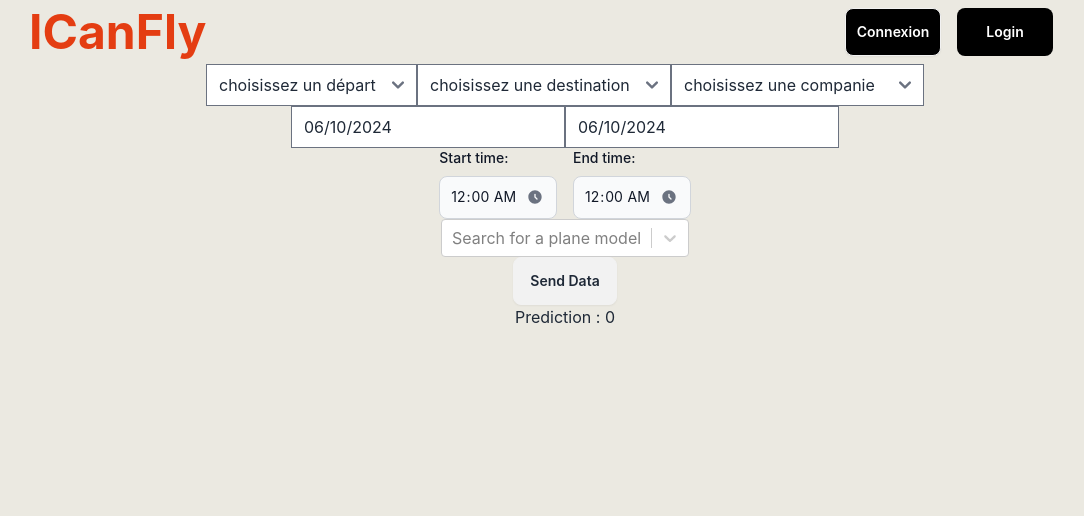
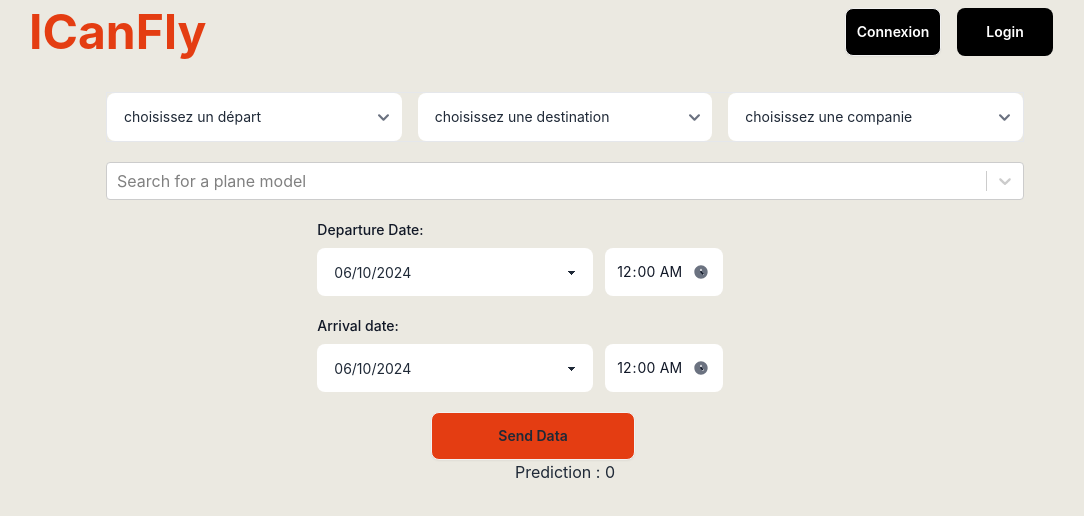
Before and after one commit to ICanFlyEfrei/ICanFlyFrontML, a React (Vite) app: page /search in a window 1280 px wide. Shown: the top 516 px of the page, without its empty margins (75-1159 px from the left). Built offline with nearby package versions, Linux system fonts and the light colour scheme.

Commit message:
add search parameters to companies

```diff
--- a/src/components/SearchBar/SearchBar.tsx
+++ b/src/components/SearchBar/SearchBar.tsx
@@ -15,14 +15,19 @@ export const SearchBar = (): JSX.Element => {
     const [selectedDeparture, setSelectedDeparture] = useState<string>("");
     const [selectedDestination, setSelectedDestination] = useState<string>("");
     const [selectedCompany, setSelectedCompany] = useState<string>("");
-    const [startDate, setStartDate] = useState(new Date());
-    const [endDate, setEndDate] = useState(new Date());
+
     const [selectedModel, setSelectedModel] = useState<string>("");
-    const [prediction, setPrediction] = useState<number>(0)
-
     const [options, setOptions] = useState<PlaneOption[]>([]);
     const [loading, setLoading] = useState<boolean>(false);
     const [inputValue, setInputValue] = useState<string>('');
+
+    const [startDate, setStartDate] = useState(new Date());
+    const [endDate, setEndDate] = useState(new Date());
+    const [startTime, setStartTime] = useState(new String());
+    const [endTime, setEndTime] = useState(new String());
+
+
+    const [prediction, setPrediction] = useState<number>(0)
 
     const onChange = (event: React.ChangeEvent<HTMLSelectElement>) => {
         const { name, value } = event.target;
@@ -67,6 +72,18 @@ export const SearchBar = (): JSX.Element => {
         setLoading(false);
     };
 
+    const handleDateChange = (event: React.ChangeEvent<HTMLInputElement>) => {
+        const {name, value} = event.target;
+        if (name === "start-time"){
+            setStartTime(value)
+            console.log("Start time setted to :", value)
+        }
+        else if (name === "end-time"){
+            setEndTime(value)
+            console.log("Ebd time setted to", value)
+        }
+    }
+
     const handleButtonClick = () => {
         const queryParams = new URLSearchParams();
         queryParams.append('weekday', startDate.getDay().toString());
@@ -88,60 +105,27 @@ export const SearchBar = (): JSX.Element => {
     };
 
     return (
-        <div className="flex flex-col items-center">
-            <div>
-                <select name="departure" onChange={onChange}>
+        <div className="flex flex-col items-center p-7"  >
+            <div className="grid grid-cols-3 gap-4 w-3/4 border mb-5">
+                <select className="select" name="departure" onChange={onChange}>
                     <option value={undefined} > choisissez un départ</option>
                     {Object.entries(PlaneData.airports).map(([airport, value]) => (
                         <option value={value}>{airport}</option>
                     ))}
                 </select>
-                <select name="destination" onChange={onChange}>
+                <select className="select" name="destination" onChange={onChange}>
                     <option value={undefined} > choisissez une destination</option>
                     {Object.entries(PlaneData.airports).map(([airport, value]) => (
                         <option value={value}>{airport}</option>
                     ))}
                 </select>
-                <select name="companies" onChange={onChange}>
+                <select className="select" name="companies" onChange={onChange}>
                     <option value={undefined} > choisissez une companie</option>
                     {Object.entries(PlaneData.companies).map(([company, value]) => (
                         <option value={value}>{company}</option>
                     ))}
                 </select>
             </div>
-
-            <div>
-                <DatePicker selected={startDate} onChange={(date: Date) => setStartDate(date)} />
-                <DatePicker selected={endDate} onChange={(date: Date) => setEndDate(date)} />
-            </div>
-
-            <div>
-                <form className="max-w-[16rem] mx-auto grid grid-cols-2 gap-4">
-                    <div>
-                        <label className="block mb-2 text-sm font-medium text-gray-900 dark:text-white">Start time:</label>
-                        <div className="relative">
-                            <div className="absolute inset-y-0 end-0 top-0 flex items-center pe-3.5 pointer-events-none">
-                                <svg className="w-4 h-4 text-gray-500 dark:text-gray-400" aria-hidden="true" xmlns="http://www.w3.org/2000/svg" fill="currentColor" viewBox="0 0 24 24">
-                                    <path fill-rule="evenodd" d="M2 12C2 6.477 6.477 2 12 2s10 4.477 10 10-4.477 10-10 10S2 17.523 2 12Zm11-4a1 1 0 1 0-2 0v4a1 1 0 0 0 .293.707l3 3a1 1 0 0 0 1.414-1.414L13 11.586V8Z" clip-rule="evenodd"/>
-                                </svg>
-                            </div>
-                            <input type="time" name="start-time" className="bg-gray-50 border leading-none border-gray-300 text-gray-900 text-sm rounded-lg focus:ring-blue-500 focus:border-blue-500 block w-full p-2.5 dark:bg-gray-700 dark:border-gray-600 dark:placeholder-gray-400 dark:text-white dark:focus:ring-blue-500 dark:focus:border-blue-500" min="09:00" max="18:00" value="00:00" required />
-                        </div>
-                    </div>
-                    <div>
-                        <label className="block mb-2 text-sm font-medium text-gray-900 dark:text-white">End time:</label>
-                        <div className="relative">
-                            <div className="absolute inset-y-0 end-0 top-0 flex items-center pe-3.5 pointer-events-none">
-                                <svg className="w-4 h-4 text-gray-500 dark:text-gray-400" aria-hidden="true" xmlns="http://www.w3.org/2000/svg" fill="currentColor" viewBox="0 0 24 24">
-                                    <path fill-rule="evenodd" d="M2 12C2 6.477 6.477 2 12 2s10 4.477 10 10-4.477 10-10 10S2 17.523 2 12Zm11-4a1 1 0 1 0-2 0v4a1 1 0 0 0 .293.707l3 3a1 1 0 0 0 1.414-1.414L13 11.586V8Z" clip-rule="evenodd"/>
-                                </svg>
-                            </div>
-                            <input type="time" name="end-time" className="bg-gray-50 border leading-none border-gray-300 text-gray-900 text-sm rounded-lg focus:ring-blue-500 focus:border-blue-500 block w-full p-2.5 dark:bg-gray-700 dark:border-gray-600 dark:placeholder-gray-400 dark:text-white dark:focus:ring-blue-500 dark:focus:border-blue-500" min="09:00" max="18:00" value="00:00" required />
-                        </div>
-                    </div>
-                </form>
-            </div>
-
 
             <Select
                 options={options}
@@ -150,9 +134,48 @@ export const SearchBar = (): JSX.Element => {
                 onChange={handleChange}
                 inputValue={inputValue}
                 placeholder="Search for a plane model"
+                className= "rounded-md w-3/4 mb-5"
             />
 
-            <button className="btn" onClick={handleButtonClick}>Send Data</button>
+            <div className="pl-11 mb-5">
+                <label className="block mb-2 text-sm font-medium text-gray-900 dark:text-white">Departure Date:</label>
+                <div className="flex flex-row">
+                    <DatePicker className="select mr-3" selected={startDate} onChange={(date: Date) => setStartDate(date)} />
+                    <form className="max-w-[16rem] mx-auto grid grid-cols-2 gap-4">
+                        <div>
+                            <div className="relative">
+                                <div className="absolute inset-y-0 end-0 top-0 flex items-center pe-3.5 pointer-events-none">
+                                    <svg className="w-4 h-4 text-gray-500 dark:text-gray-400" aria-hidden="true" xmlns="http://www.w3.org/2000/svg" fill="currentColor" viewBox="0 0 24 24">
+                                        <path fill-rule="evenodd" d="M2 12C2 6.477 6.477 2 12 2s10 4.477 10 10-4.477 10-10 10S2 17.523 2 12Zm11-4a1 1 0 1 0-2 0v4a1 1 0 0 0 .293.707l3 3a1 1 0 0 0 1.414-1.414L13 11.586V8Z" clip-rule="evenodd"/>
+                                    </svg>
+                                </div>
+                                <input onChange={handleDateChange} type="time" name="start-time" className="select  border leading-none text-gray-900 text-sm rounded-lg focus:ring-blue-500 focus:border-blue-500 block w-full p-2.5 dark:bg-gray-700 dark:border-gray-600 dark:placeholder-gray-400 dark:text-white dark:focus:ring-blue-500 dark:focus:border-blue-500" min="09:00" max="18:00" value="00:00" required />
+                            </div>
+                        </div>
+                    </form>
+                </div>
+            </div>
+
+            <div className="pl-11 mb-5">
+                <label className="block mb-2 text-sm font-medium text-gray-900 dark:text-white">Arrival date:</label>
+                <div className="flex flex-row">
+                    <DatePicker className="select mr-3" selected={endDate} onChange={(date: Date) => setEndDate(date)} />
+                    <form className="max-w-[16rem] mx-auto grid grid-cols-2 gap-4">
+                        <div>
+                            <div className="relative">
+                                <div className="absolute inset-y-0 end-0 top-0 flex items-center pe-3.5 pointer-events-none">
+                                    <svg className="w-4 h-4 text-gray-500 dark:text-gray-400" aria-hidden="true" xmlns="http://www.w3.org/2000/svg" fill="currentColor" viewBox="0 0 24 24">
+                                        <path fill-rule="evenodd" d="M2 12C2 6.477 6.477 2 12 2s10 4.477 10 10-4.477 10-10 10S2 17.523 2 12Zm11-4a1 1 0 1 0-2 0v4a1 1 0 0 0 .293.707l3 3a1 1 0 0 0 1.414-1.414L13 11.586V8Z" clip-rule="evenodd"/>
+                                    </svg>
+                                </div>
+                                <input onChange={handleDateChange} type="time" name="end-time" className="select border leading-none text-gray-900 text-sm rounded-lg focus:ring-blue-500 focus:border-blue-500 block w-full p-2.5 dark:bg-gray-700 dark:border-gray-600 dark:placeholder-gray-400 dark:text-white dark:focus:ring-blue-500 dark:focus:border-blue-500" min="09:00" max="18:00" value="00:00" required />
+                            </div>
+                        </div>
+                    </form>
+                </div>
+            </div>
+
+            <button className="btn mr-16 bg-first w-1/6" onClick={handleButtonClick}>Send Data</button>
 
             <p>Prediction : {prediction}</p>
         </div>
```
